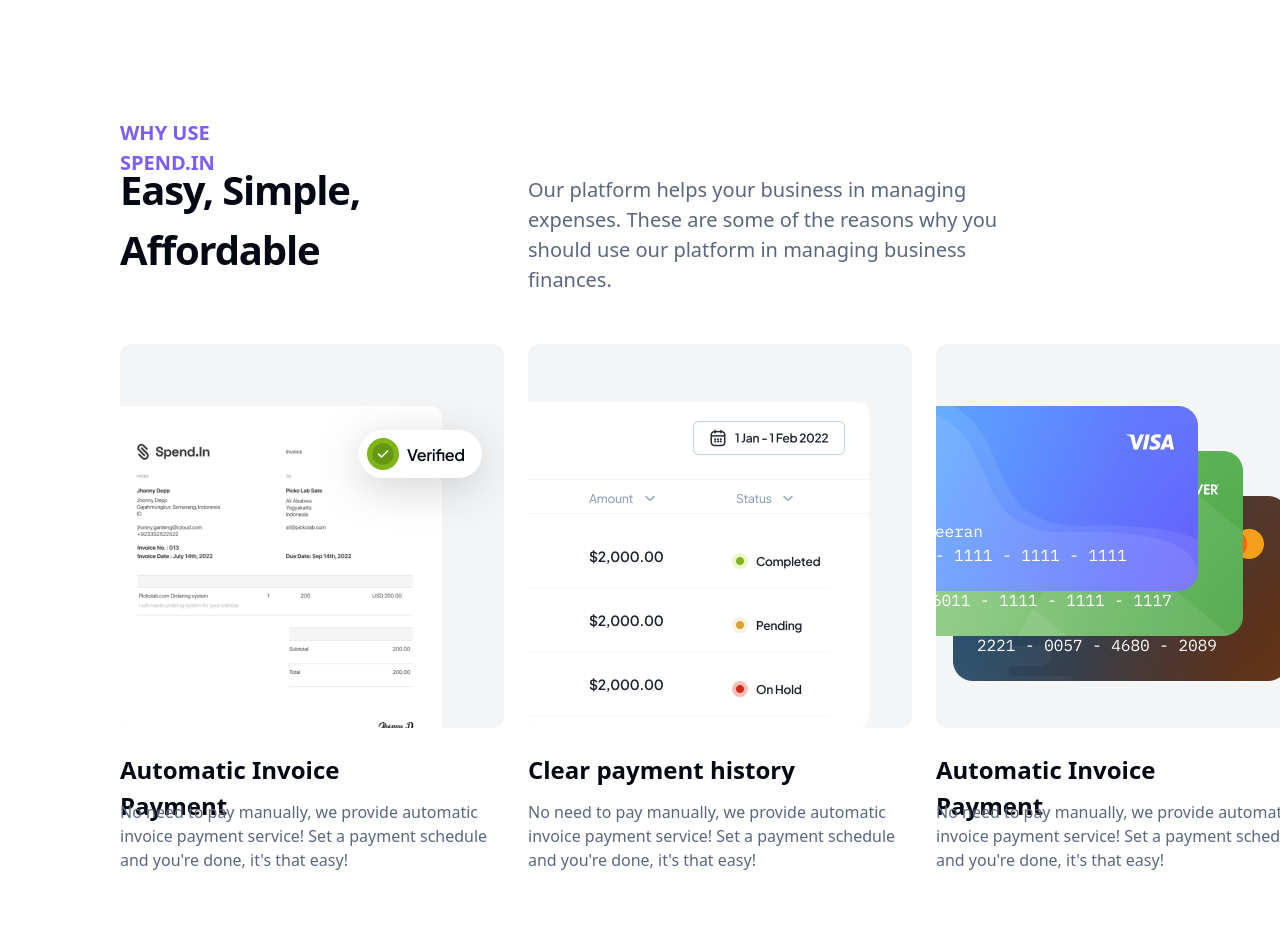
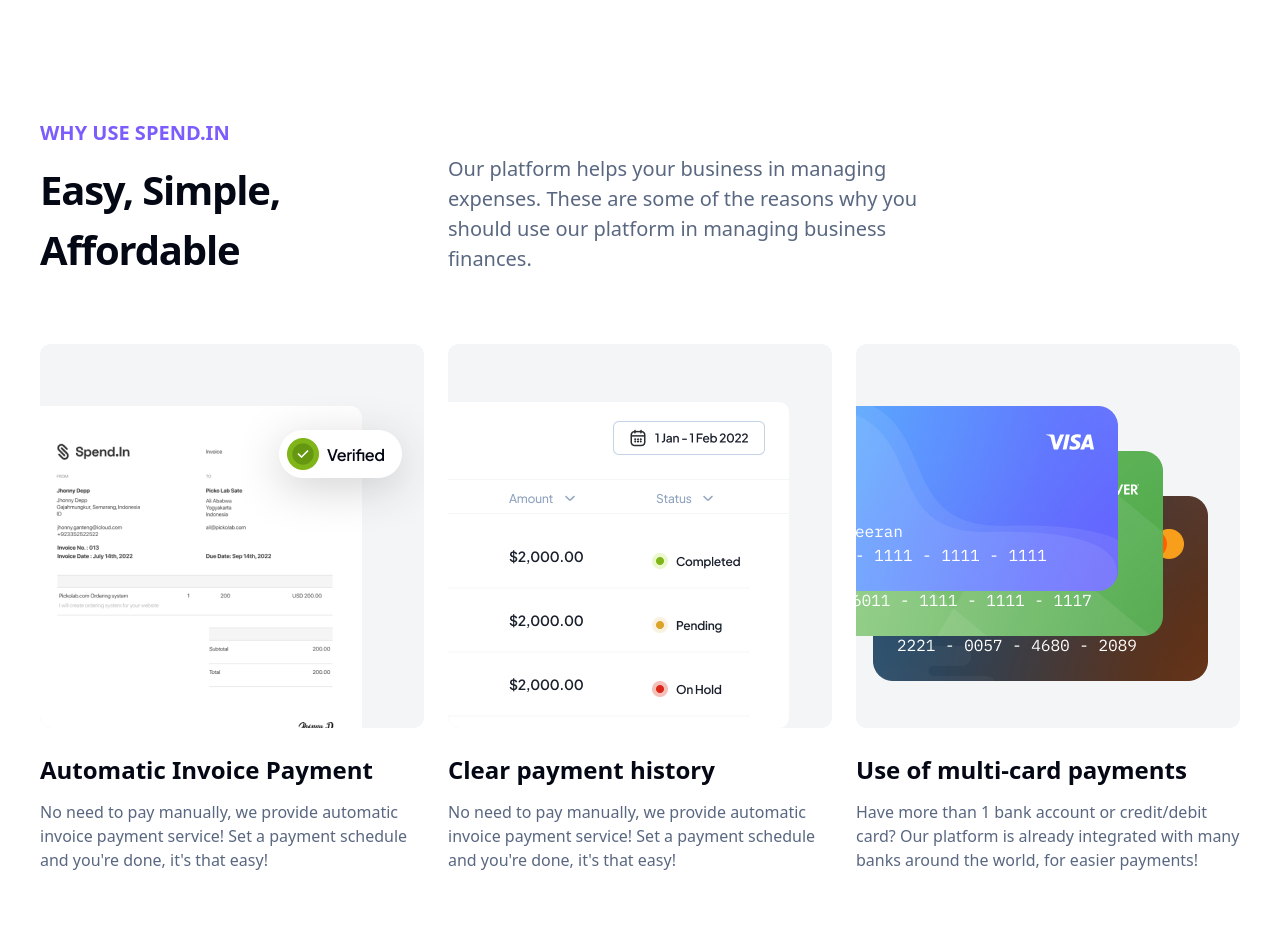
Before and after one commit to elonmelonm/spending-management-landing-page, a React (Vite) app: page / in a window 1280 px wide. Shown: the part 1074-2012 px from the top of the page. Built offline with nearby package versions, Linux system fonts and the light colour scheme.

Commit message:
fix benefits section style

```diff
--- a/src/components/BenefitsSection.jsx
+++ b/src/components/BenefitsSection.jsx
@@ -5,17 +5,32 @@
 
 const BenefitsSection = () => {
     return (
-        <section className="w-[1440px] h-[994px] relative bg-white flex flex-col">
-            <div className="flex w-[1200px] h-[528px] absolute top-[346px] left-[120px] gap-6">
+        <section className="w-full h-[994px] p-[120px] items-center relative bg-white flex flex-col">
+            <div className="flex flex-col gap-16">
+                <div className="flex flex-row w-[904px] h-[162px] items-center justify-between">
+                    <div className="flex flex-col min-w-[245px] h-[162px] gap-3">
+                        <span className="min-w-[183px] h-[30px] text-primary-500 font-semibold text-[20px]">
+                            WHY USE SPEND.IN
+                        </span>
+                        <span className="w-[285px] h-[120px] text-secondary-900 font-bold text-[40px] tracking-[-0.03em]">
+                            Easy, Simple, Affordable
+                        </span>
+                    </div>
+                    <p className="w-[496px] h-[90px] text-[20px] text-secondary-400">
+                        Our platform helps your business in managing expenses. These are some of the reasons why you should use our platform in managing business finances.
+                    </p>
+                </div>
+
+                <div className="flex w-[1200px] h-[528px] gap-6">
                     <div className="flex flex-col w-[384px] h-[528px] gap-6">
                         <div className="w-[384px] h-[384px] rounded-[12px] bg-secondary-100">
                             <img src={Invoice} alt="" />
                         </div>
                         <div className="flex flex-col w-[384px] h-[120px] gap-3">
-                        <span className="w-[300px] h-[36px] text-[24px] font-semibold text-secondary-900">
+                            <span className="h-[36px] text-[24px] font-semibold text-secondary-900">
                                 Automatic Invoice Payment
                             </span>
-                        <p className="flex w-[384px] h-[72px] text-secondary-400">
+                            <p className="flex w-full h-[72px] text-secondary-400">
                                 No need to pay manually, we provide automatic invoice payment service! Set a payment schedule and you're done, it's that easy!
                             </p>
                         </div>
@@ -26,10 +41,10 @@
                             <img src={PayementHistory} alt="" />
                         </div>
                         <div className="flex flex-col w-[384px] h-[120px] gap-3">
-                        <span className="w-[300px] h-[36px] text-[24px] font-semibold text-secondary-900">
+                            <span className="h-[36px] text-[24px] font-semibold text-secondary-900">
                                 Clear payment history
                             </span>
-                        <p className="flex w-[384px] h-[72px] text-secondary-400">
+                            <p className="flex w-full h-[72px] text-secondary-400">
                                 No need to pay manually, we provide automatic invoice payment service! Set a payment schedule and you're done, it's that easy!
                             </p>
                         </div>
@@ -40,28 +55,15 @@
                             <img src={CardPayement} alt="" />
                         </div>
                         <div className="flex flex-col w-[384px] h-[120px] gap-3">
-                        <span className="w-[300px] h-[36px] text-[24px] font-semibold text-secondary-900">
-                            Automatic Invoice Payment
+                            <span className="h-[36px] text-[24px] font-semibold text-secondary-900">
+                                Use of multi-card payments
                             </span>
-                        <p className="flex w-[384px] h-[72px] text-secondary-400">
-                            No need to pay manually, we provide automatic invoice payment service! Set a payment schedule and you're done, it's that easy!
+                            <p className="flex w-full h-[72px] text-[16px] text-secondary-400">
+                                Have more than 1 bank account or credit/debit card? Our platform is already integrated with many banks around the world, for easier payments!
                             </p>
                         </div>
                     </div>
                 </div>
-
-            <div className="flex absolute w-[904px] h-[162px] top-[120px] left-[120px] gap-[163px]">
-                <div className="flex flex-col w-[245px] h-[162px] gap-3">
-                    <span className="w-[183px] h-[30px] text-primary-500 font-semibold text-[20px]">
-                        WHY USE SPEND.IN
-                    </span>
-                    <span className="w-[245px] text-secondary-900 font-bold text-[40px] tracking-[-0.03em]">
-                        Easy, Simple, Affordable
-                    </span>
-                </div>
-                <p className="pt-[57px] pb-[15px] text-[20px] text-secondary-400">
-                    Our platform helps your business in managing expenses. These are some of the reasons why you should use our platform in managing business finances.
-                </p>
             </div>
         </section>
     );
```
Lines whose indentation alone changed are shown as unchanged.
